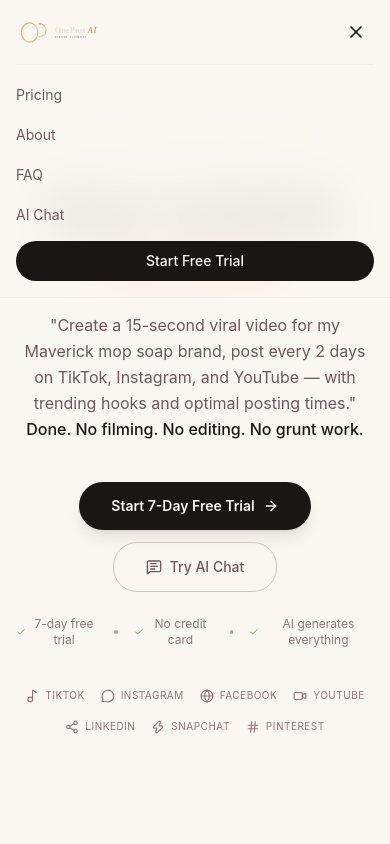
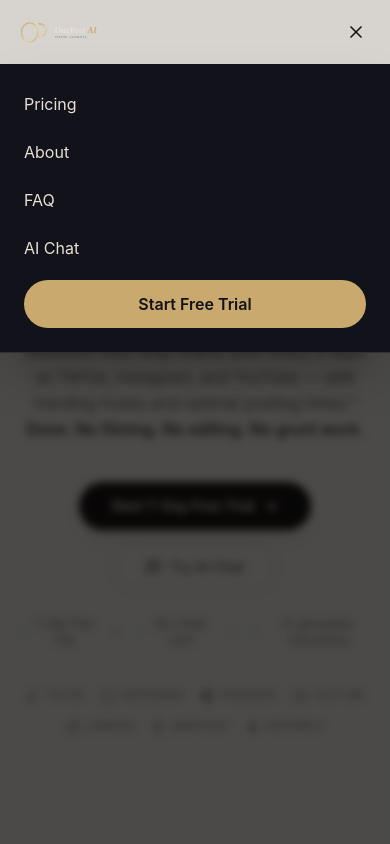
Before and after one commit to AureaHavenTech/OnePostAi, a Next.js app: page / in a window 390 px wide. Both pictures are taken after a click on the button 356 px from the left and 32 px from the top of the page. Shown: the top 844 px of the page. Built offline with nearby package versions, Linux system fonts and the light colour scheme.

Commit message:
Fix mobile menu: add dark backdrop overlay, solid #12121a background, light cream text, proper z-index layering

```diff
--- a/src/app/page.tsx
+++ b/src/app/page.tsx
@@ -60,17 +60,33 @@ export default function Home() {
               {navOpen ? <X className="w-5 h-5" /> : <Menu className="w-5 h-5" />}
             </button>
           </div>
-          {navOpen && (
-            <div className="md:hidden pb-4 border-t border-[#c9a96e]/10 pt-4 flex flex-col gap-3">
-              <Link href="/pricing" className="text-sm text-[#6b5a5e] py-1">Pricing</Link>
-              <Link href="/about" className="text-sm text-[#6b5a5e] py-1">About</Link>
-              <Link href="/faq" className="text-sm text-[#6b5a5e] py-1">FAQ</Link>
-              <Link href="/support" className="text-sm text-[#6b5a5e] py-1">AI Chat</Link>
-              <Link href="/login"><button className="w-full px-5 py-2.5 rounded-xl text-sm font-medium bg-[#1a1614] text-[#faf7f2]">Start Free Trial</button></Link>
-            </div>
-          )}
         </div>
       </header>
+
+      {/* MOBILE MENU OVERLAY */}
+      {navOpen && (
+        <>
+          {/* Dark backdrop */}
+          <div
+            className="fixed inset-0 z-40 bg-black/70 backdrop-blur-sm md:hidden"
+            onClick={() => setNavOpen(false)}
+          />
+          {/* Slide-down menu panel */}
+          <div className="fixed top-16 left-0 right-0 z-50 bg-[#12121a] border-b border-[#c9a96e]/20 md:hidden shadow-2xl">
+            <div className="px-6 py-6 flex flex-col gap-4">
+              <Link href="/pricing" className="text-base text-[#e8e0d4] hover:text-[#c9a96e] py-1 transition-colors" onClick={() => setNavOpen(false)}>Pricing</Link>
+              <Link href="/about" className="text-base text-[#e8e0d4] hover:text-[#c9a96e] py-1 transition-colors" onClick={() => setNavOpen(false)}>About</Link>
+              <Link href="/faq" className="text-base text-[#e8e0d4] hover:text-[#c9a96e] py-1 transition-colors" onClick={() => setNavOpen(false)}>FAQ</Link>
+              <Link href="/support" className="text-base text-[#e8e0d4] hover:text-[#c9a96e] py-1 transition-colors" onClick={() => setNavOpen(false)}>AI Chat</Link>
+              <Link href="/login" onClick={() => setNavOpen(false)}>
+                <button className="w-full px-5 py-3 rounded-xl text-base font-semibold bg-[#c9a96e] text-[#12121a] hover:bg-[#d4b87a] transition-all">
+                  Start Free Trial
+                </button>
+              </Link>
+            </div>
+          </div>
+        </>
+      )}
 
       {/* HERO */}
       <section className="min-h-screen flex items-center justify-center pt-16 pb-12 px-4">
```
